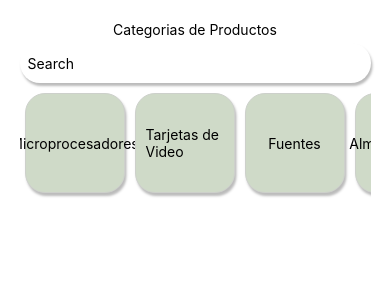
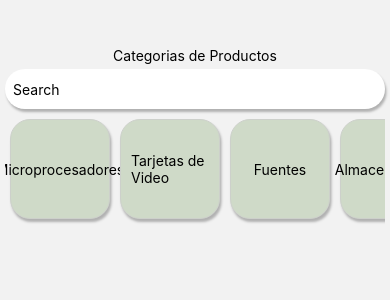
Before and after one commit to fperez-glo/reactNativeEcommerce, a React Native app: screen /Home in a window 390 px wide. Shown: the top 300 px of the page. Built offline with nearby package versions, Linux system fonts and the light colour scheme.

Commit message:
Se agrega y configura react-navigation con sus correspondientes dependencias

```diff
--- a/App.js
+++ b/App.js
@@ -1,19 +1,20 @@
-import { StyleSheet, View } from 'react-native';
+import { StyleSheet, View, SafeAreaView } from 'react-native';
+import MainNavigator from './src/navigation/shop';
 import Home from './src/screen/Home';
 
 export default function App() {
   return (
-    <View style={styles.container}>
-      <Home/>
-    </View>
+    <SafeAreaView style={styles.container}>
+
+        <MainNavigator/>
+
+    </SafeAreaView>
+
   );
 }
 
 const styles = StyleSheet.create({
   container: {
     flex: 1,
-    backgroundColor: '#fff',
-    alignItems: 'center',
-    justifyContent: 'center',
   }
 });
--- a/package.json
+++ b/package.json
@@ -10,11 +10,15 @@
     "eject": "expo eject"
   },
   "dependencies": {
+    "@react-navigation/native": "^6.0.10",
+    "@react-navigation/native-stack": "^6.6.2",
     "expo": "~44.0.0",
     "expo-status-bar": "~1.2.0",
     "react": "17.0.1",
     "react-dom": "17.0.1",
     "react-native": "0.64.3",
+    "react-native-safe-area-context": "3.3.2",
+    "react-native-screens": "~3.10.1",
     "react-native-web": "0.17.1"
   },
   "devDependencies": {
--- a/src/components/ProductsContainer.jsx
+++ b/src/components/ProductsContainer.jsx
@@ -12,7 +12,8 @@ import Searcher from "./Searcher";
 const ProductsContainer = ({
   selectedCategory,
   // onPressProduct,
-  onPressHandleBack,
+  // onPressHandleBack,
+  navigation
 }) => {
   const [productsData, setProductsData] = useState(null);
 
@@ -53,7 +54,12 @@ const ProductsContainer = ({
   }
 
   const renderProducts = ({ item }) => {
-    return item.categoryId === selectedCategory.id ? (
+    // return item.categoryId === selectedCategory.id ? (
+    ////                                                                      ////
+    // TODO:    Por el momento dejo hardcodeada una categoria hasta poder     ////
+    // TODO:    pasarle informacion al componente por medio de la navegacion. ////
+    ////                                                                      ////
+    return item.categoryId === 1 ? (
       <View>
         <TouchableOpacity
           style={styles.productsButton}
@@ -81,6 +87,10 @@ const ProductsContainer = ({
       setProductsData(products);
     }
   };
+
+  const onPressHandleBack = () => {
+    navigation.goBack();
+  }
 
   return (
     <View style={styles.container}>
--- /dev/null
+++ b/src/navigation/shop/index.jsx
@@ -0,0 +1,25 @@
+import { NavigationContainer } from '@react-navigation/native';
+import { createNativeStackNavigator } from '@react-navigation/native-stack'
+import CategoriesScreen from "../../components/CategoriesContainer"
+import ProductsScreen from "../../components/ProductsContainer"
+import Home from '../../screen/Home';
+
+const Stack = createNativeStackNavigator();
+
+const MainNavigator = () => {
+  return (
+    <NavigationContainer>
+        <Stack.Navigator initialRouteName='Home'
+          screenOptions={{
+            headerShown: false
+          }}
+        >
+            <Stack.Screen name='Home' component={Home}/>
+            <Stack.Screen name='Categories' component={CategoriesScreen}/>
+            <Stack.Screen name='Products'  component={ProductsScreen}/>
+        </Stack.Navigator>
+    </NavigationContainer>
+  )
+}
+
+export default MainNavigator;
--- a/src/screen/Home.jsx
+++ b/src/screen/Home.jsx
@@ -1,73 +1,42 @@
 import { useState } from "react";
-import { Text, View, StyleSheet, TouchableOpacity } from "react-native";
+import { Text, View, StyleSheet, TouchableOpacity, SafeAreaView } from "react-native";
 import CategoriesContainer from "../components/CategoriesContainer";
 import ProductsContainer from "../components/ProductsContainer";
 
-const Home = () => {
-  const [selectedCategory, setSelectedCategory] = useState(null);
+const Home = ({ navigation }) => {
 
-  const handleSelectCategory = (category) => {
-    setSelectedCategory(category);
-  };
-
-  const handleBackProducts = () => {
-    setSelectedCategory(null);
+  const handleSelectCategory = () => {
+    navigation.navigate("Products")
   };
 
   return (
-    <View style={styles.homeContainer}>
-      {/* <TouchableOpacity
-            style={styles.button}>
-            <Text>Aceptar</Text>
-        </TouchableOpacity> */}
-      {selectedCategory ? (
-        <View style={styles.productsContainer}>
-          <Text>Productos</Text>
-          <ProductsContainer
-          onPressHandleBack={handleBackProducts}
-          selectedCategory={selectedCategory}
+    <SafeAreaView>
+      <View style={styles.homeContainer}>
+        <Text>Categorias de Productos</Text>
+        <CategoriesContainer
+          onPressCategory={handleSelectCategory}
         />
-        </View>
+      </View>
+    </SafeAreaView>
 
-      ) : (
-        <View style={styles.categoriesContainer}>
-          <Text>Categorias de Productos</Text>
-          <CategoriesContainer
-          onPressCategory={handleSelectCategory}
-          />
-        </View>
-
-      )}
-    </View>
   );
 };
 
 const styles = StyleSheet.create({
   homeContainer: {
-    width: "90%",
+    // width: "90%",
     height: "95%",
     // backgroundColor:"green",
     justifyContent: "flex-start",
     alignItems: "center",
-  },
-  productsContainer: {
-    width: "100%",
-    height: "100%",
-    // backgroundColor:"green",
-    justifyContent: "flex-start",
-    alignItems: "center",
-  },
-  categoriesContainer: {
-    width: "100%",
-    height: "100%",
-    // backgroundColor:"green",
-    justifyContent: "flex-start",
-    alignItems: "center",
+    padding: 5,
+    marginTop: 42
   },
   button: {
     backgroundColor: "lightblue",
     width: 100,
     height: 40,
+    marginTop: 20,
     borderRadius: 25,
     padding: 10,
     justifyContent: "center",
```
Also changed, not shown: 2 other files (tests, documents, lock files or other folders).
